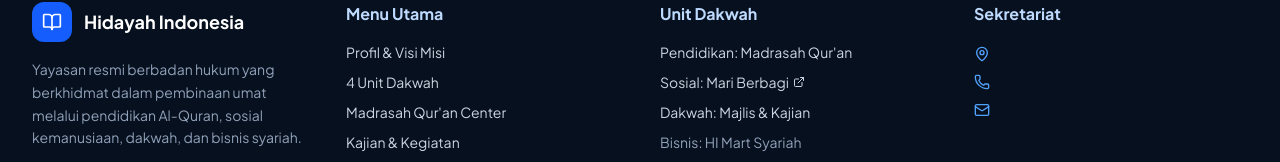
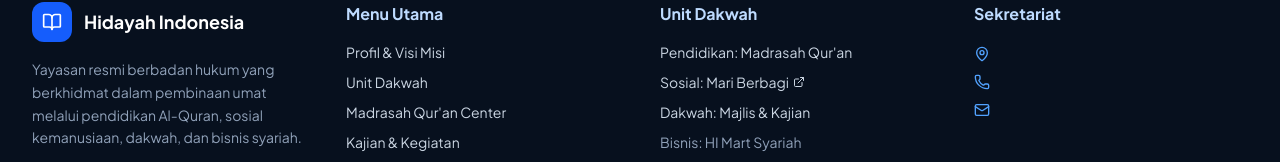
Before and after one commit to fadly-ullah/Hidayah-Indonesia-Web, a React (Vite) app: page / in a window 1280 px wide. Shown: the part 2295-2457 px from the top of the page. Built offline with nearby package versions, Linux system fonts and the light colour scheme; no server answers.

Commit message:
Remove number prefix from 'Unit Dakwah' button

```diff
--- a/src/components/Footer.tsx
+++ b/src/components/Footer.tsx
@@ -61,7 +61,7 @@
               </li>
               <li>
                 <button onClick={() => { setActiveTab('units'); window.scrollTo({ top: 0, behavior: 'smooth' }); }} className="hover:text-blue-400 transition-colors">
-                  4 Unit Dakwah
+                  Unit Dakwah
                 </button>
               </li>
               <li>
```
